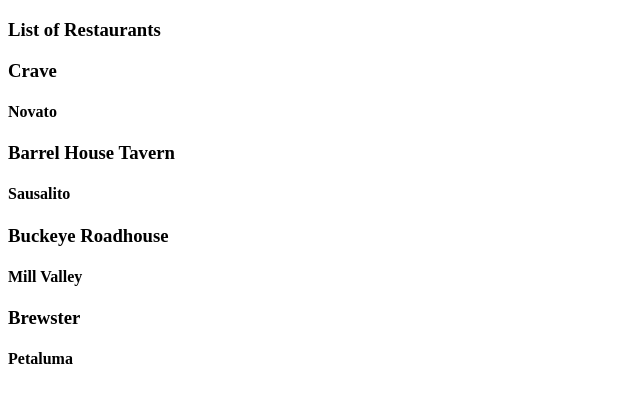
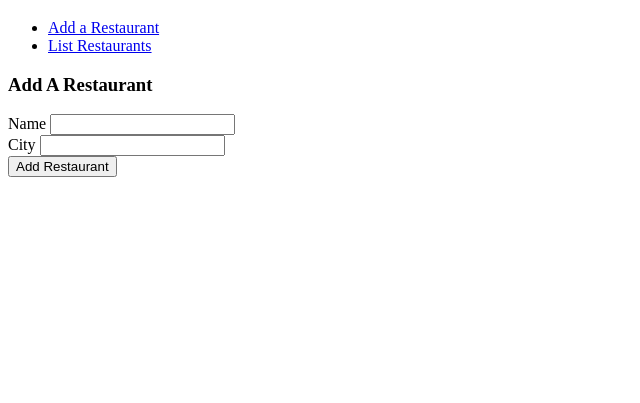
Before and after one commit to mattbertrand/restaurant-style-front-end, a plain HTML site: page index.html in a window 1280 px wide. Shown: the part 61-464 px from the top of the page, without its empty margins (0-640 px from the left). Drawn offline with Linux system fonts and the light colour scheme.

Commit message:
added links to the html to add a restaurant and list restaurants

```diff
--- a/index.html
+++ b/index.html
@@ -8,6 +8,10 @@
 </head>
 <body>
     <h1>Restaurant Style</h1>
+    <ul>
+        <li><a href="#" id="form-link">Add a Restaurant</a></li>
+        <li><a href="#" id="restaurants-link">List Restaurants</a></li>
+    </ul>
     <div id="main">
 
     </div>
--- a/javascripts/index.js
+++ b/javascripts/index.js
@@ -1,9 +1,4 @@
-let restaurants = [
-    {name: "Crave", city: "Novato"},
-    {name: "Barrel House Tavern", city: "Sausalito"},
-    {name: "Buckeye Roadhouse", city: "Mill Valley"},
-    {name: "Brewster", city: "Petaluma"}
-]
+let restaurants = []
 
 function main() {
     return document.getElementById("main")
@@ -92,10 +87,10 @@ function submitForm(e) {
         city: cityInput().value
     })
 
-    resetInputs()
+    renderRestaurants()
 }
 
 document.addEventListener('DOMContentLoaded', function() {
-    // renderForm()
-    renderRestaurants()
+    renderForm()
+    // renderRestaurants()
 })
```
